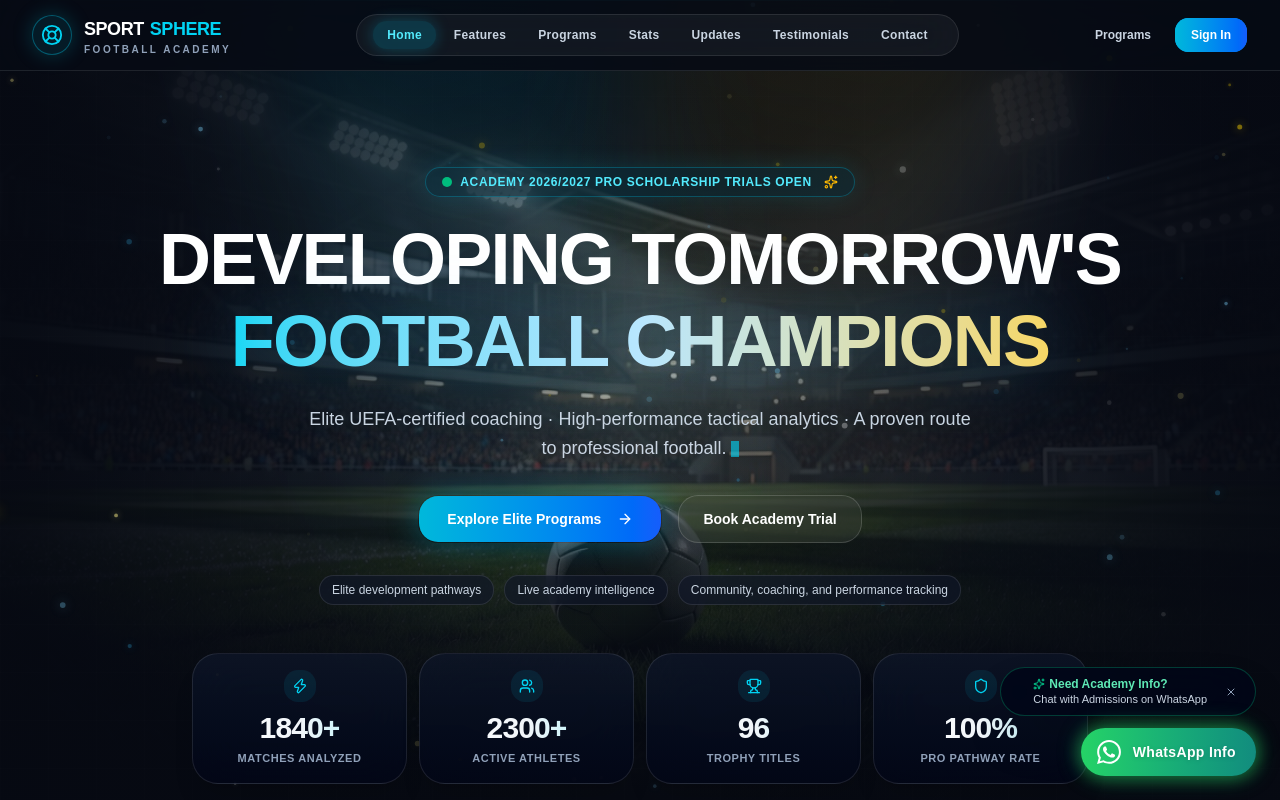
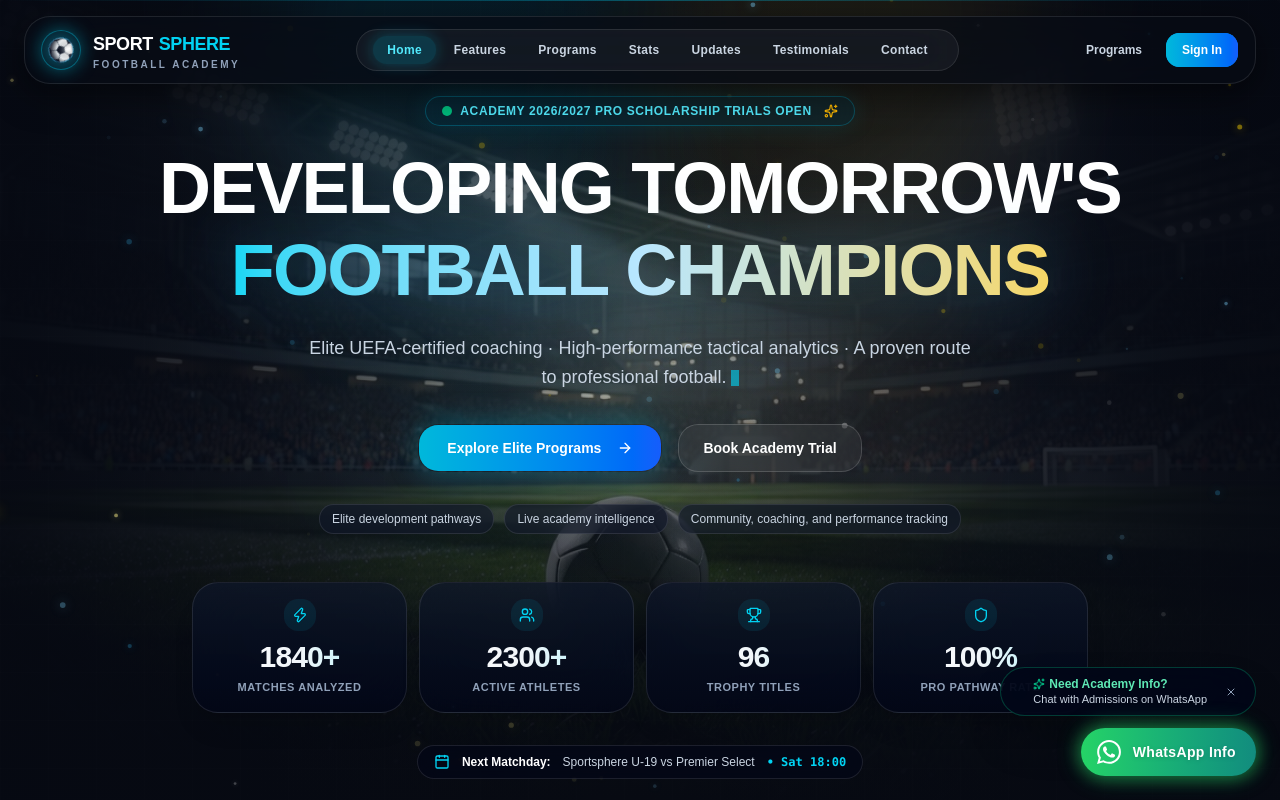
Before and after one commit to persian-ux/FYP-Football-Academy-Frontend, a React (Vite) app: page / in a window 1280 px wide. Shown: the top 800 px of the page. Built offline with nearby package versions, Linux system fonts and the light colour scheme.

Commit message:
add a spinner football

```diff
--- /dev/null
+++ b/src/components/common/SpinningFootball.tsx
@@ -0,0 +1,138 @@
+import React from 'react'
+
+interface SpinningFootballProps {
+  className?: string
+  spinDuration?: string
+}
+
+export default function SpinningFootball({
+  className = 'size-6',
+  spinDuration = '6s',
+}: SpinningFootballProps) {
+  return (
+    <div
+      className={`relative inline-flex items-center justify-center shrink-0 ${className}`}
+      style={{
+        animation: `ssFootballSpin ${spinDuration} linear infinite`,
+      }}
+    >
+      <svg
+        viewBox="0 0 100 100"
+        className="w-full h-full drop-shadow-[0_0_10px_rgba(6,182,212,0.6)]"
+        fill="none"
+        xmlns="http://www.w3.org/2000/svg"
+      >
+        <defs>
+          {/* 3D Sphere Shading */}
+          <radialGradient id="fbSphere3D" cx="35%" cy="30%" r="65%">
+            <stop offset="0%" stopColor="#ffffff" stopOpacity="0.45" />
+            <stop offset="65%" stopColor="#000000" stopOpacity="0.05" />
+            <stop offset="100%" stopColor="#020617" stopOpacity="0.75" />
+          </radialGradient>
+          {/* Specular Highlight Glint */}
+          <radialGradient id="fbGlint" cx="28%" cy="24%" r="22%">
+            <stop offset="0%" stopColor="#ffffff" stopOpacity="0.85" />
+            <stop offset="60%" stopColor="#ffffff" stopOpacity="0.1" />
+            <stop offset="100%" stopColor="#ffffff" stopOpacity="0" />
+          </radialGradient>
+          {/* Realistic Leather Panel Gradient */}
+          <linearGradient id="fbLeather" x1="0%" y1="0%" x2="100%" y2="100%">
+            <stop offset="0%" stopColor="#ffffff" />
+            <stop offset="50%" stopColor="#f1f5f9" />
+            <stop offset="100%" stopColor="#cbd5e1" />
+          </linearGradient>
+          {/* Pentagon Patch Gradient */}
+          <linearGradient id="fbPatch" x1="0%" y1="0%" x2="100%" y2="100%">
+            <stop offset="0%" stopColor="#334155" />
+            <stop offset="50%" stopColor="#0f172a" />
+            <stop offset="100%" stopColor="#020617" />
+          </linearGradient>
+        </defs>
+
+        {/* Outer Sphere Base */}
+        <circle cx="50" cy="50" r="47" fill="url(#fbLeather)" stroke="#0ea5e9" strokeWidth="1.5" />
+
+        {/* Center Pentagon */}
+        <polygon
+          points="50,33 66,45 60,64 40,64 34,45"
+          fill="url(#fbPatch)"
+          stroke="#1e293b"
+          strokeWidth="1.5"
+          strokeLinejoin="round"
+        />
+
+        {/* Seam lines from Center Pentagon to Outer Pentagons */}
+        <line x1="50" y1="33" x2="50" y2="15" stroke="#334155" strokeWidth="2.2" strokeLinecap="round" />
+        <line x1="66" y1="45" x2="84" y2="39" stroke="#334155" strokeWidth="2.2" strokeLinecap="round" />
+        <line x1="60" y1="64" x2="72" y2="82" stroke="#334155" strokeWidth="2.2" strokeLinecap="round" />
+        <line x1="40" y1="64" x2="28" y2="82" stroke="#334155" strokeWidth="2.2" strokeLinecap="round" />
+        <line x1="34" y1="45" x2="16" y2="39" stroke="#334155" strokeWidth="2.2" strokeLinecap="round" />
+
+        {/* Top Outer Pentagon Patch */}
+        <polygon
+          points="50,15 37,4 63,4"
+          fill="url(#fbPatch)"
+          stroke="#1e293b"
+          strokeWidth="1.5"
+        />
+        {/* Top Outer Seams */}
+        <line x1="37" y1="4" x2="22" y2="17" stroke="#334155" strokeWidth="2" strokeLinecap="round" />
+        <line x1="63" y1="4" x2="78" y2="17" stroke="#334155" strokeWidth="2" strokeLinecap="round" />
+
+        {/* Top-Right Outer Pentagon Patch */}
+        <polygon
+          points="84,39 96,27 96,53"
+          fill="url(#fbPatch)"
+          stroke="#1e293b"
+          strokeWidth="1.5"
+        />
+        <line x1="96" y1="27" x2="78" y2="17" stroke="#334155" strokeWidth="2" strokeLinecap="round" />
+        <line x1="96" y1="53" x2="90" y2="70" stroke="#334155" strokeWidth="2" strokeLinecap="round" />
+
+        {/* Bottom-Right Outer Pentagon Patch */}
+        <polygon
+          points="72,82 90,70 63,96"
+          fill="url(#fbPatch)"
+          stroke="#1e293b"
+          strokeWidth="1.5"
+        />
+        <line x1="63" y1="96" x2="47" y2="97" stroke="#334155" strokeWidth="2" strokeLinecap="round" />
+
+        {/* Bottom-Left Outer Pentagon Patch */}
+        <polygon
+          points="28,82 10,70 37,96"
+          fill="url(#fbPatch)"
+          stroke="#1e293b"
+          strokeWidth="1.5"
+        />
+        <line x1="37" y1="96" x2="53" y2="97" stroke="#334155" strokeWidth="2" strokeLinecap="round" />
+
+        {/* Top-Left Outer Pentagon Patch */}
+        <polygon
+          points="16,39 4,27 4,53"
+          fill="url(#fbPatch)"
+          stroke="#1e293b"
+          strokeWidth="1.5"
+        />
+        <line x1="4" y1="27" x2="22" y2="17" stroke="#334155" strokeWidth="2" strokeLinecap="round" />
+        <line x1="4" y1="53" x2="10" y2="70" stroke="#334155" strokeWidth="2" strokeLinecap="round" />
+
+        {/* 3D Depth Spherical Gradient Overlay */}
+        <circle cx="50" cy="50" r="47" fill="url(#fbSphere3D)" />
+
+        {/* Glint & Glow */}
+        <circle cx="50" cy="50" r="47" fill="url(#fbGlint)" />
+
+        {/* Subtle Cyan Cyber Glow Accent Rim */}
+        <circle
+          cx="50"
+          cy="50"
+          r="47"
+          stroke="#38bdf8"
+          strokeWidth="2"
+          strokeOpacity="0.6"
+        />
+      </svg>
+    </div>
+  )
+}
--- a/src/components/hub/HubSections.tsx
+++ b/src/components/hub/HubSections.tsx
@@ -45,6 +45,7 @@ import { GlowCard } from '@/components/common/GlowCard'
 import { RippleButton } from '@/components/common/RippleButton'
 import { SectionHeading } from '@/components/common/SectionHeading'
 import SportSphereHero from './SportSphereHero'
+import SpinningFootball from '../common/SpinningFootball'
 
 type HubHeaderProps = {
   activeSection: string
@@ -100,8 +101,8 @@ export function HubHeader({
   onLogout,
 }: HubHeaderProps) {
   return (
-    <header className="sticky top-0 z-50 border-b border-white/10 bg-[#070b14]/85 backdrop-blur-2xl transition-all duration-300">
-      <div className="mx-auto flex w-full max-w-7xl items-center justify-between gap-4 px-4 py-3.5 sm:px-6 lg:px-8">
+    <header className="fixed inset-x-0 top-0 z-50 px-4 py-4 sm:px-6 transition-all duration-300">
+      <div className="mx-auto flex max-w-7xl items-center justify-between gap-4 rounded-2xl border border-white/10 bg-[#070b14]/75 px-4 py-3 backdrop-blur-2xl shadow-[0_10px_35px_rgba(0,0,0,0.5)]">
         {/* Brand Logo */}
         <button
           type="button"
@@ -109,23 +110,8 @@ export function HubHeader({
           className="flex items-center gap-3 text-left group"
           aria-label="Scroll to hero section"
         >
-          <div className="relative grid size-10 place-items-center rounded-xl border border-cyan-500/40 bg-cyan-500/10 text-cyan-400 shadow-[0_0_20px_rgba(6,182,212,0.25)] group-hover:border-cyan-400 transition-colors">
-            <svg
-              viewBox="0 0 24 24"
-              className="size-5.5 text-cyan-400"
-              fill="none"
-              stroke="currentColor"
-              strokeWidth="2"
-              strokeLinecap="round"
-              strokeLinejoin="round"
-            >
-              <circle cx="12" cy="12" r="10" />
-              <path d="m4.93 4.93 4.24 4.24" />
-              <path d="m14.83 9.17 4.24-4.24" />
-              <path d="m14.83 14.83 4.24 4.24" />
-              <path d="m9.17 14.83-4.24 4.24" />
-              <circle cx="12" cy="12" r="4" />
-            </svg>
+          <div className="relative grid size-10 place-items-center rounded-full border border-cyan-500/40 bg-cyan-950/40 shadow-[0_0_20px_rgba(6,182,212,0.3)] group-hover:border-cyan-400 group-hover:shadow-[0_0_25px_rgba(6,182,212,0.5)] transition-all">
+            <SpinningFootball className="size-6.5" spinDuration="5s" />
           </div>
           <div className="leading-none">
             <span className="block text-lg font-black tracking-tight text-white flex items-center gap-1.5">
@@ -208,8 +194,8 @@ export function HubHeader({
             <SheetContent side="right" className="border-l-white/10 bg-[#070b14] text-white">
               <SheetHeader className="border-b border-white/10 pb-4">
                 <SheetTitle className="flex items-center gap-2.5 text-left text-white">
-                  <div className="grid size-8 place-items-center rounded-lg bg-cyan-500/20 text-cyan-400">
-                    <Zap className="size-4" />
+                  <div className="grid size-8 place-items-center rounded-full border border-cyan-500/30 bg-cyan-950/40 text-cyan-400">
+                    <SpinningFootball className="size-5" spinDuration="5s" />
                   </div>
                   Sportsphere Academy
                 </SheetTitle>
@@ -586,7 +572,7 @@ export function HubFooter({ onSubscribe }: NewsletterFormProps) {
         <div className="grid gap-10 lg:grid-cols-[1.1fr_0.9fr]">
           <div>
             <div className="flex items-center gap-2.5 text-cyan-400">
-              <MoonStar className="size-5" />
+              <SpinningFootball className="size-5" spinDuration="5s" />
               <span className="text-xs font-bold uppercase tracking-widest">Sportsphere Academy</span>
             </div>
             <h3 className="mt-3 text-3xl font-black text-white tracking-tight">
--- a/src/components/hub/sportsphere.css
+++ b/src/components/hub/sportsphere.css
@@ -126,3 +126,13 @@ body.has-football-bg {
 ::-webkit-scrollbar-thumb:hover {
   background: #334155;
 }
+
+/* Continuous Authentic Football Spin Animation */
+@keyframes ssFootballSpin {
+  0% {
+    transform: rotate(0deg);
+  }
+  100% {
+    transform: rotate(360deg);
+  }
+}
```
